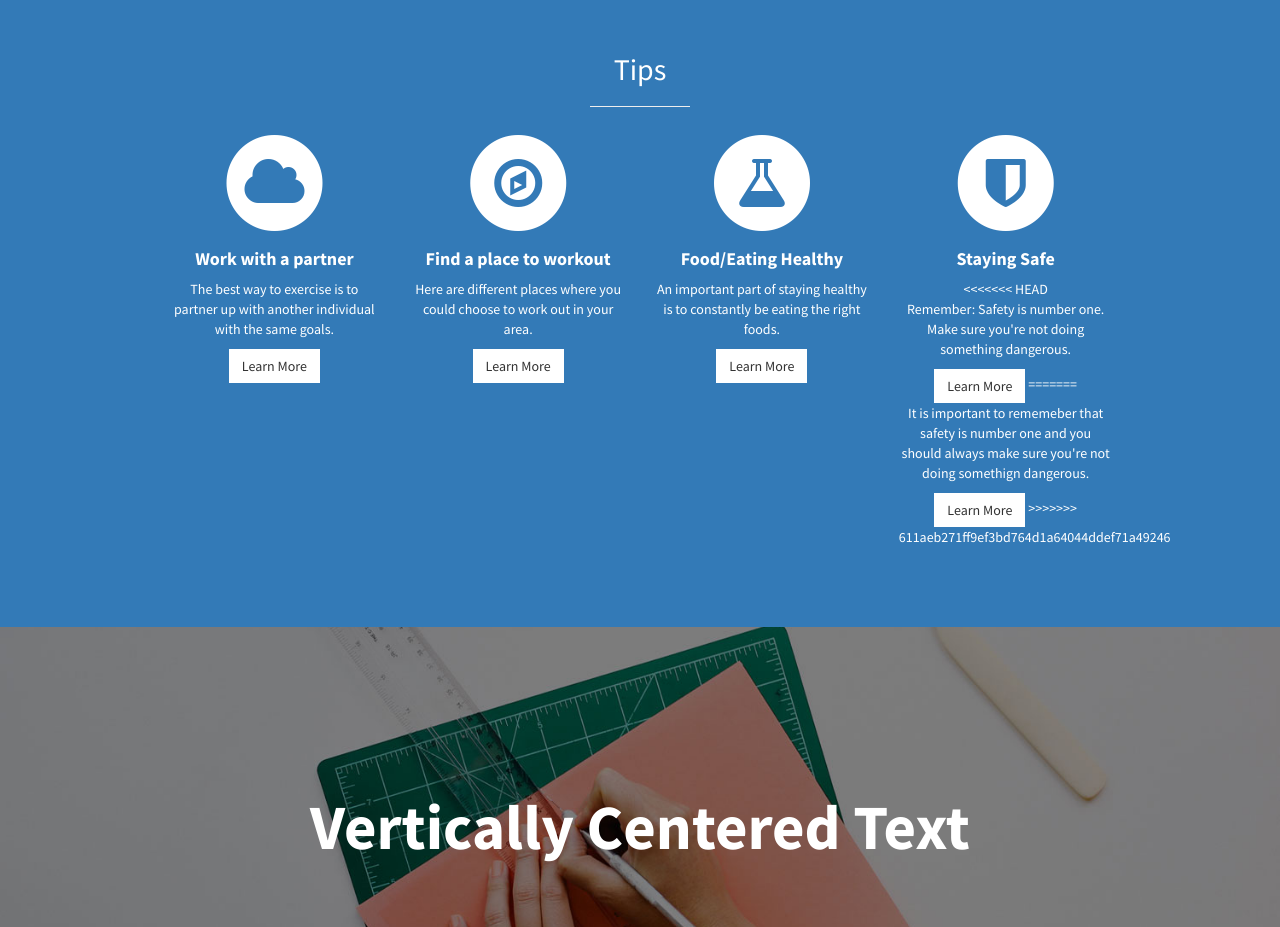
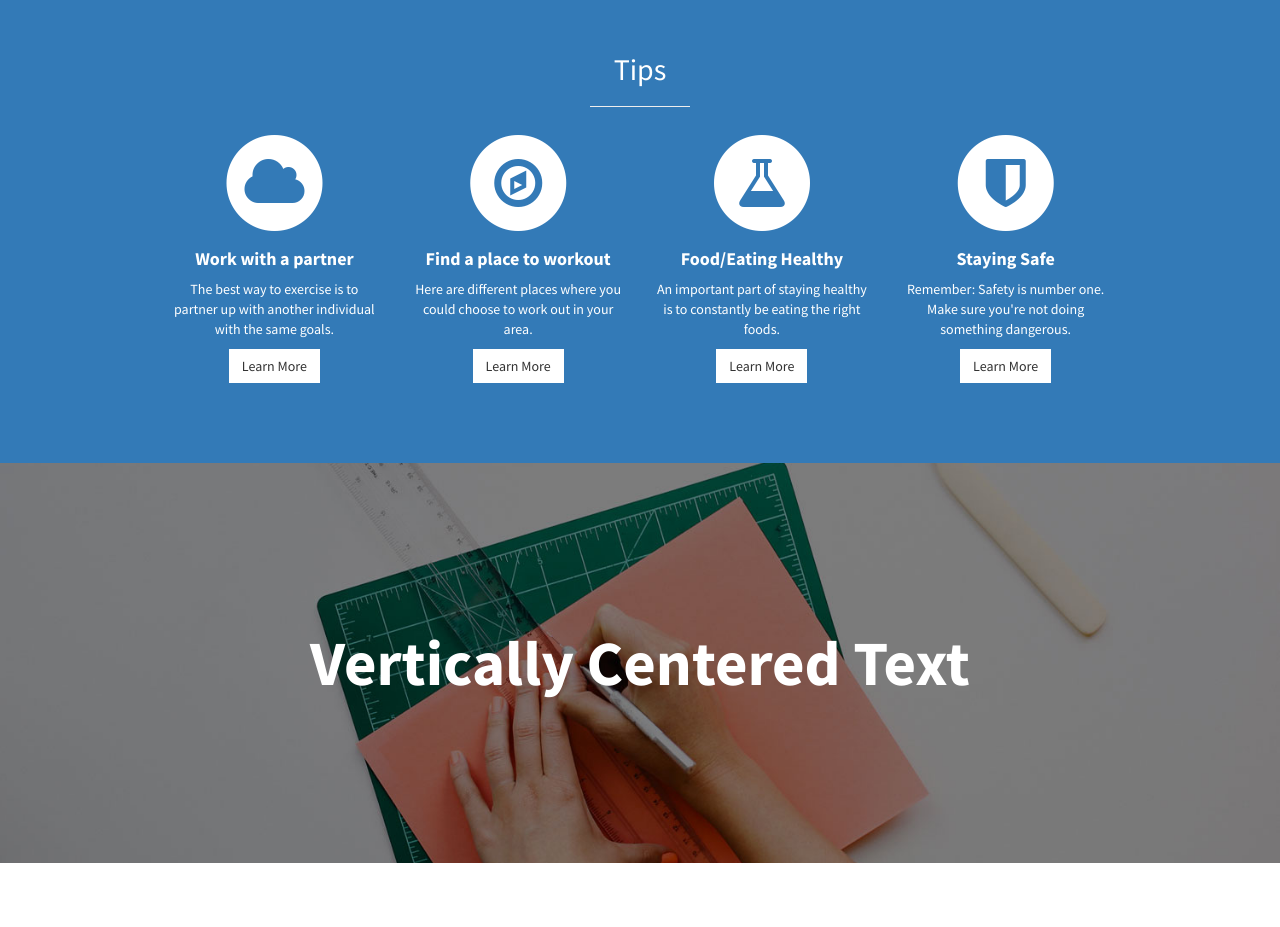
Before and after one commit to zhangtom54321/WeightLoss, a plain HTML site: page index.html in a window 1280 px wide. Shown: the part 980-1907 px from the top of the page. Drawn offline with Linux system fonts and the light colour scheme.

Commit message:
Fixed Merge Error

```diff
--- a/index.html
+++ b/index.html
@@ -152,13 +152,8 @@
                                 <h4>
                                     <strong>Staying Safe</strong>
                                 </h4>
-<<<<<<< HEAD
                                 <p>Remember: Safety is number one. Make sure you're not doing something dangerous.</p>
                                 <a href="http://www.health.harvard.edu/healthbeat/10-tips-for-exercising-safely" class="btn btn-light">Learn More</a>
-=======
-                                <p>It is important to rememeber that safety is number one and you should always make sure you're not doing somethign dangerous.</p>
-                                <a target="_blank" href="http://www.health.harvard.edu/healthbeat/10-tips-for-exercising-safely" class="btn btn-light">Learn More</a>
->>>>>>> 611aeb271ff9ef3bd764d1a64044ddef71a49246
                             </div>
                         </div>
                     </div>
```
